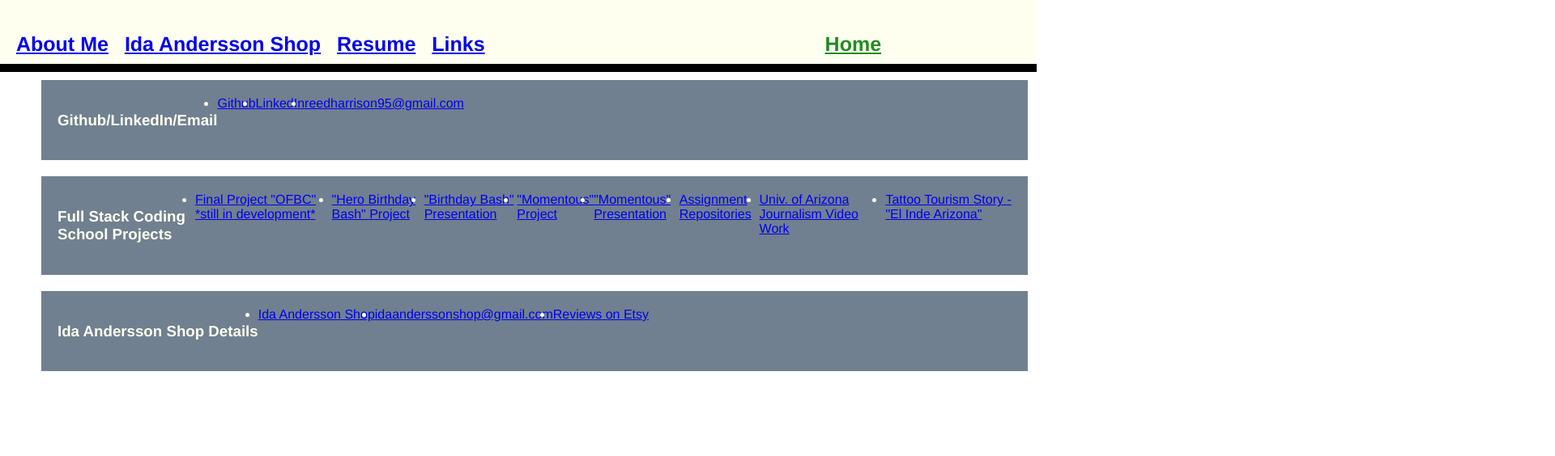
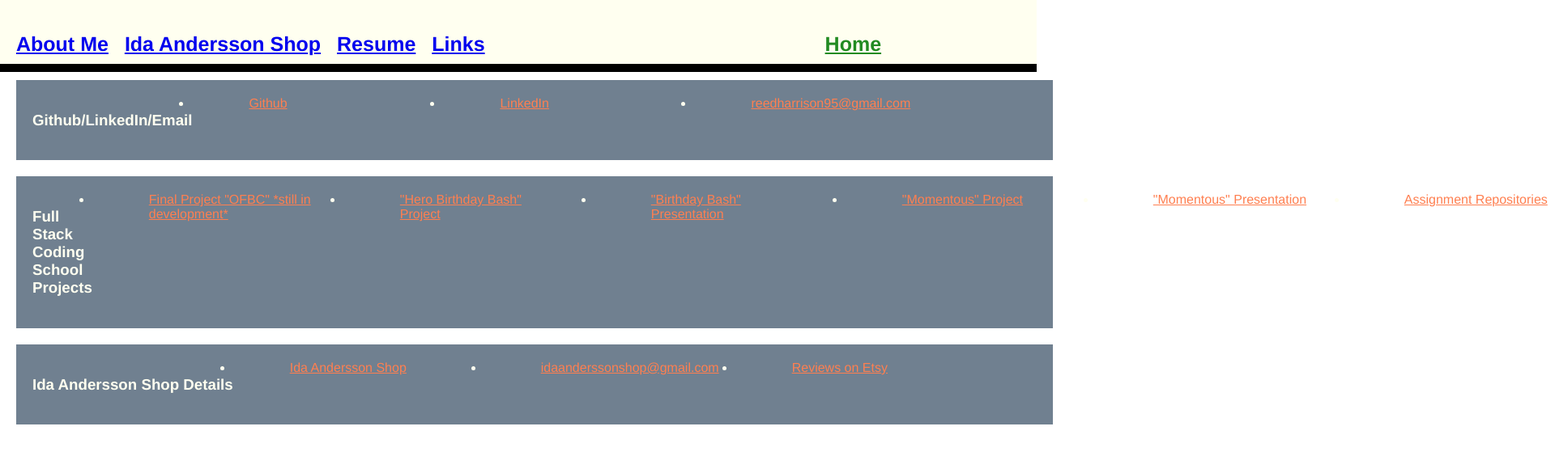
Before and after one commit to HGreedo/nuReactPortfolio, a React (Create React App) app: page /pages/ThirdPtyLinks in a window 1280 px wide. Shown: the top 564 px of the page at 81% size, 1920 px wide, since content can reach past the window. Built offline with nearby package versions, Linux system fonts and the light colour scheme.

Commit message:
commit on 'main'

```diff
--- a/src/pages/thirdpartylinks.css
+++ b/src/pages/thirdpartylinks.css
@@ -9,28 +9,15 @@ margin-top: 20px;
 padding: 20px;
 justify-self: center;
 justify-items: left;
-border-radius: 2px solid black;
-width: 95%;
+width: 100%;
 }
 
 
 .h3 {
     padding-bottom: 10px;
-    border-bottom: 3px solid black;
-
 }
 
-.li .link {
-    background-color: slategray;
-    color: coral;
-    padding-top: 5px;
-    padding-bottom: 5px;
-    display: flex;
-    flex-direction: column;
-    list-style: none;
-}
-
-.a .atag {
+.atag {
     display: flex;
     padding-left: 20px;
     padding-right: 20px;
@@ -45,6 +32,3 @@ width: 95%;
 .atag:hover {
     color: maroon;
 }
-.li.link::marker {
-    list-style: none;
-}
```
